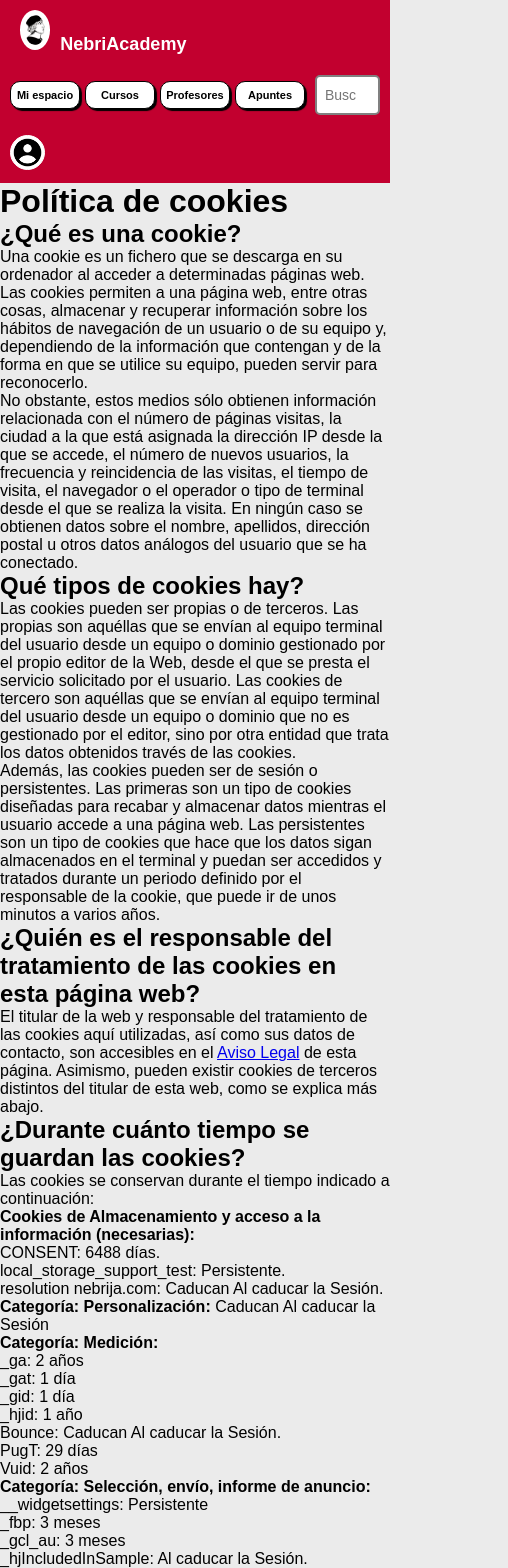
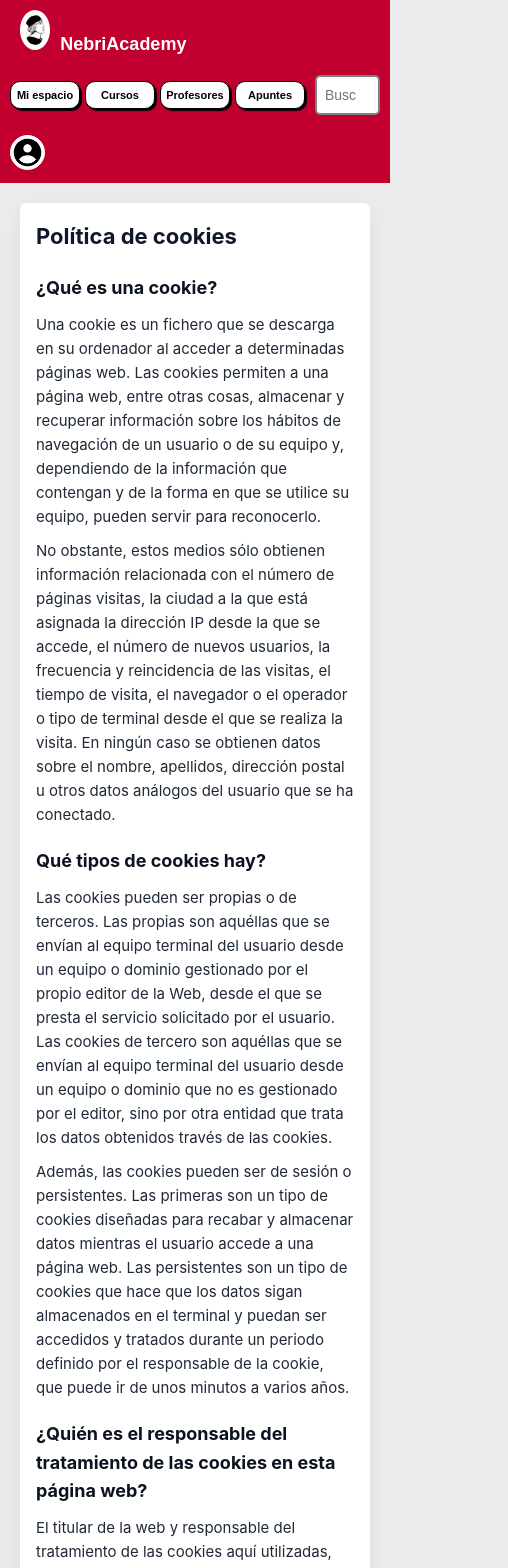
Before and after one commit to Nicolas-1400/NebriAcademy2, a React (Vite) app in the folder nebriacademy-frontend/: page /Home/PoliticaDeCookies in a window 390 px wide. Shown: the top 1568 px of the page, 508 px wide, since content can reach past the window. Built offline with nearby package versions, Linux system fonts and the light colour scheme.

Commit message:
Css Politicas
Ternarias en nav, perfil y home

```diff
--- a/nebriacademy-frontend/src/App.jsx
+++ b/nebriacademy-frontend/src/App.jsx
@@ -9,6 +9,7 @@ import './styles/Login.css';
 import './styles/RegisterExterno.css';
 import './styles/Perfil.css';
 import './styles/TodosCursos.css';
+import './styles/Politicas.css';
 
 function App() {
 
--- a/nebriacademy-frontend/src/pages/Home.jsx
+++ b/nebriacademy-frontend/src/pages/Home.jsx
@@ -1,12 +1,14 @@
 import Nav from '../components/Nav'
+import NavProfesor from '../components/NavProfesor'
 import Footer from '../components/Footer'
 import HomeFeed from '../components/HomeFeed'
+import HomeProfesorGrid from '../components/HomeProfesorGrid'
 
 function Home() {
   return (
     <div>
-      <Nav />
-      <HomeFeed />
+      {localStorage.getItem('tipo') === "profesor" ? <NavProfesor /> : <Nav />}
+      {localStorage.getItem('tipo') === "profesor" ? <HomeProfesorGrid /> : <HomeFeed />}
       <Footer />
     </div>
   )
--- a/nebriacademy-frontend/src/pages/HomeProfesor.jsx
+++ /dev/null
@@ -1,15 +0,0 @@
-import NavProfesor from "../components/NavProfesor"
-import HomeProfesorGrid from "../components/HomeProfesorGrid"
-import Footer from "../components/Footer"
-
-function HomeProfesor() {
-  return (
-    <div>
-        <NavProfesor />
-        <HomeProfesorGrid />
-        <Footer />
-    </div>
-  )
-}
-
-export default HomeProfesor
--- a/nebriacademy-frontend/src/pages/NotaLegal.jsx
+++ b/nebriacademy-frontend/src/pages/NotaLegal.jsx
@@ -1,11 +1,12 @@
 import Nav from "../components/Nav"
+import NavProfesor from "../components/NavProfesor"
 import Footer from "../components/Footer"
 import NotaLegalGrid from "../components/NotaLegalGrid"
 
 function NotaLegal() {
   return (
     <div>
-      <Nav />
+      {localStorage.getItem('tipo') === "profesor" ? <NavProfesor /> : <Nav />}
       <NotaLegalGrid />
       <Footer />
     </div>
--- a/nebriacademy-frontend/src/pages/Perfil.jsx
+++ b/nebriacademy-frontend/src/pages/Perfil.jsx
@@ -1,12 +1,14 @@
 import Nav from "../components/Nav"
+import NavProfesor from "../components/NavProfesor"
 import Footer from "../components/Footer"
 import PerfilGrid from "../components/PerfilGrid"
+import PerfilProfesorGrid from "../components/PerfilProfesorGrid"
 
 function Perfil() {
   return (
     <div>
-      <Nav />
-      <PerfilGrid />
+      {localStorage.getItem('tipo') === "profesor" ? <NavProfesor /> : <Nav />}
+      {localStorage.getItem('tipo') === "profesor" ? <PerfilProfesorGrid /> : <PerfilGrid />}
       <Footer />
     </div>
   )
--- a/nebriacademy-frontend/src/pages/PerfilProfesor.jsx
+++ /dev/null
@@ -1,15 +0,0 @@
-import NavProfesor from "../components/NavProfesor"
-import PerfilProfesorGrid from "../components/PerfilProfesorGrid"
-import Footer from "../components/Footer"
-
-function PerfilProfesor() {
-  return (
-    <div>
-        <NavProfesor />
-        <PerfilProfesorGrid />
-        <Footer />
-    </div>
-  )
-}
-
-export default PerfilProfesor
--- a/nebriacademy-frontend/src/pages/PoliticaDeCookies.jsx
+++ b/nebriacademy-frontend/src/pages/PoliticaDeCookies.jsx
@@ -1,11 +1,12 @@
 import Nav from "../components/Nav"
+import NavProfesor from "../components/NavProfesor"
 import Footer from "../components/Footer"
 import PoliticaDeCookiesGrid from "../components/PoliticaDeCookiesGrid"
 
 function PoliticaDeCookies() {
   return (
     <div>
-      <Nav />
+      {localStorage.getItem('tipo') === "profesor" ? <NavProfesor /> : <Nav />}
       <PoliticaDeCookiesGrid />
       <Footer />
     </div>
--- a/nebriacademy-frontend/src/pages/PoliticaDePrivacidad.jsx
+++ b/nebriacademy-frontend/src/pages/PoliticaDePrivacidad.jsx
@@ -1,11 +1,12 @@
 import Nav from "../components/Nav"
+import NavProfesor from "../components/NavProfesor"
 import PoliticaDePrivacidadGrid from "../components/PoliticaDePrivacidadGrid"
 import Footer from "../components/Footer"
 
 function PoliticaDePrivacidad() {
   return (
     <div>
-      <Nav />
+      {localStorage.getItem('tipo') === "profesor" ? <NavProfesor /> : <Nav />}
       <PoliticaDePrivacidadGrid />
       <Footer />
     </div>
--- /dev/null
+++ b/nebriacademy-frontend/src/styles/Politicas.css
@@ -0,0 +1,74 @@
+/* Estilos comunes para páginas de políticas */
+.PoliticaDeCookiesGrid,
+.NotaLegalGrid,
+.PoliticaDePrivacidadGrid {
+	max-width: 900px;
+	margin: 40px auto;
+	padding: 24px;
+	background: #ffffff;
+	border-radius: 8px;
+	box-shadow: 0 8px 20px rgba(19, 35, 47, 0.06);
+	color: #1f2937;
+	font-family: Inter, "Segoe UI", Roboto, "Helvetica Neue", Arial, sans-serif;
+	line-height: 1.6;
+}
+
+.PoliticaDeCookiesGrid h1,
+.NotaLegalGrid h1,
+.PoliticaDePrivacidadGrid h1 {
+	font-size: 28px;
+	margin-bottom: 12px;
+	color: #0f172a;
+}
+
+.PoliticaDeCookiesGrid h2,
+.NotaLegalGrid h2,
+.PoliticaDePrivacidadGrid h2 {
+	font-size: 18px;
+	margin-top: 20px;
+	margin-bottom: 8px;
+	color: #0b1220;
+}
+
+.PoliticaDeCookiesGrid p,
+.NotaLegalGrid p,
+.PoliticaDePrivacidadGrid p {
+	margin: 10px 0;
+	font-size: 15px;
+}
+
+.PoliticaDeCookiesGrid ul,
+.NotaLegalGrid ul,
+.PoliticaDePrivacidadGrid ul {
+	margin: 8px 0 16px 20px;
+	padding: 0;
+}
+
+.PoliticaDeCookiesGrid li,
+.NotaLegalGrid li,
+.PoliticaDePrivacidadGrid li {
+	margin-bottom: 6px;
+}
+
+.PoliticaDeCookiesGrid a,
+.NotaLegalGrid a,
+.PoliticaDePrivacidadGrid a {
+	color: #0b5fff;
+	text-decoration: underline;
+}
+
+/* Responsive */
+@media (max-width: 640px) {
+	.PoliticaDeCookiesGrid,
+	.NotaLegalGrid,
+	.PoliticaDePrivacidadGrid {
+		margin: 20px;
+		padding: 16px;
+		border-radius: 6px;
+	}
+	.PoliticaDeCookiesGrid h1,
+	.NotaLegalGrid h1,
+	.PoliticaDePrivacidadGrid h1 {
+		font-size: 22px;
+	}
+}
```
